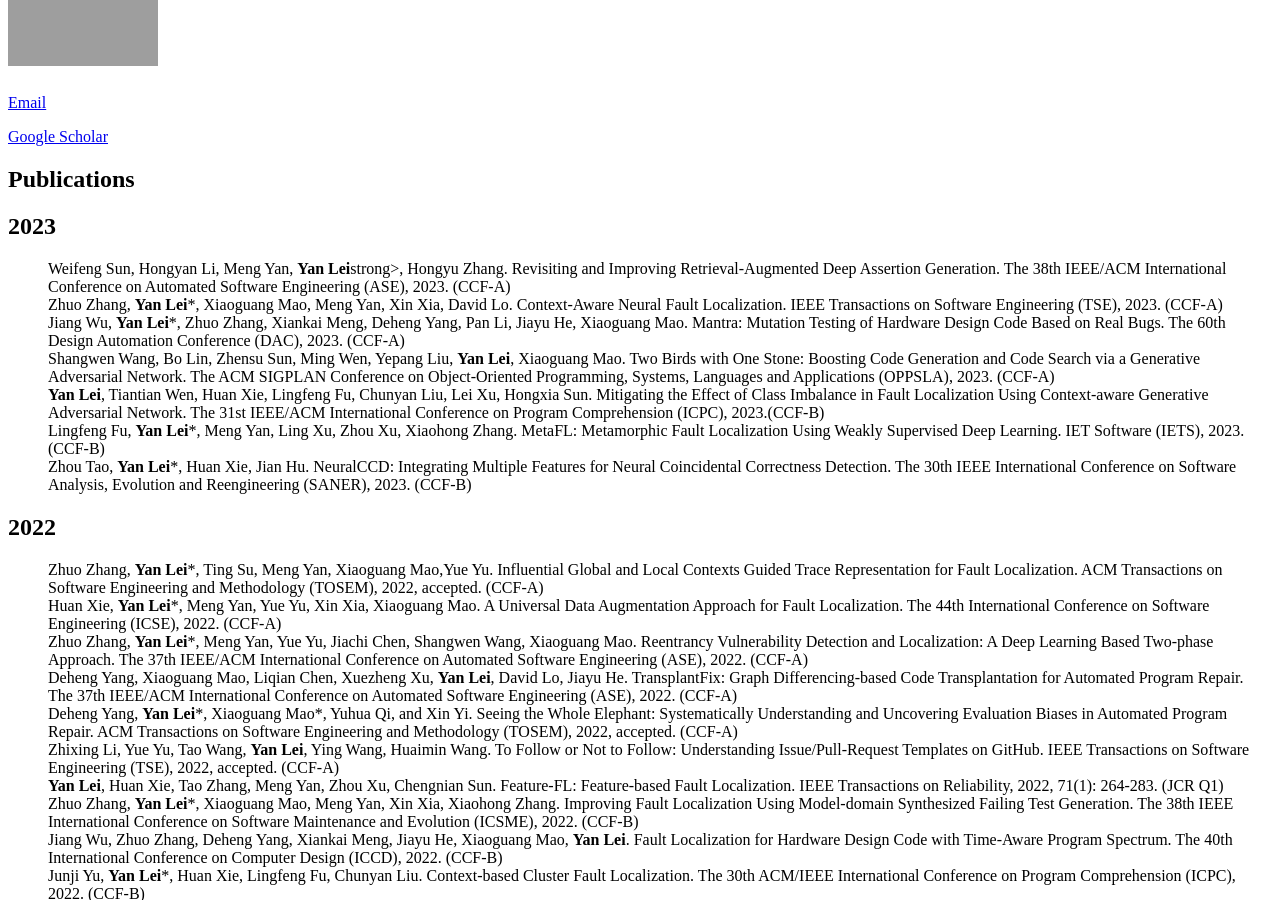
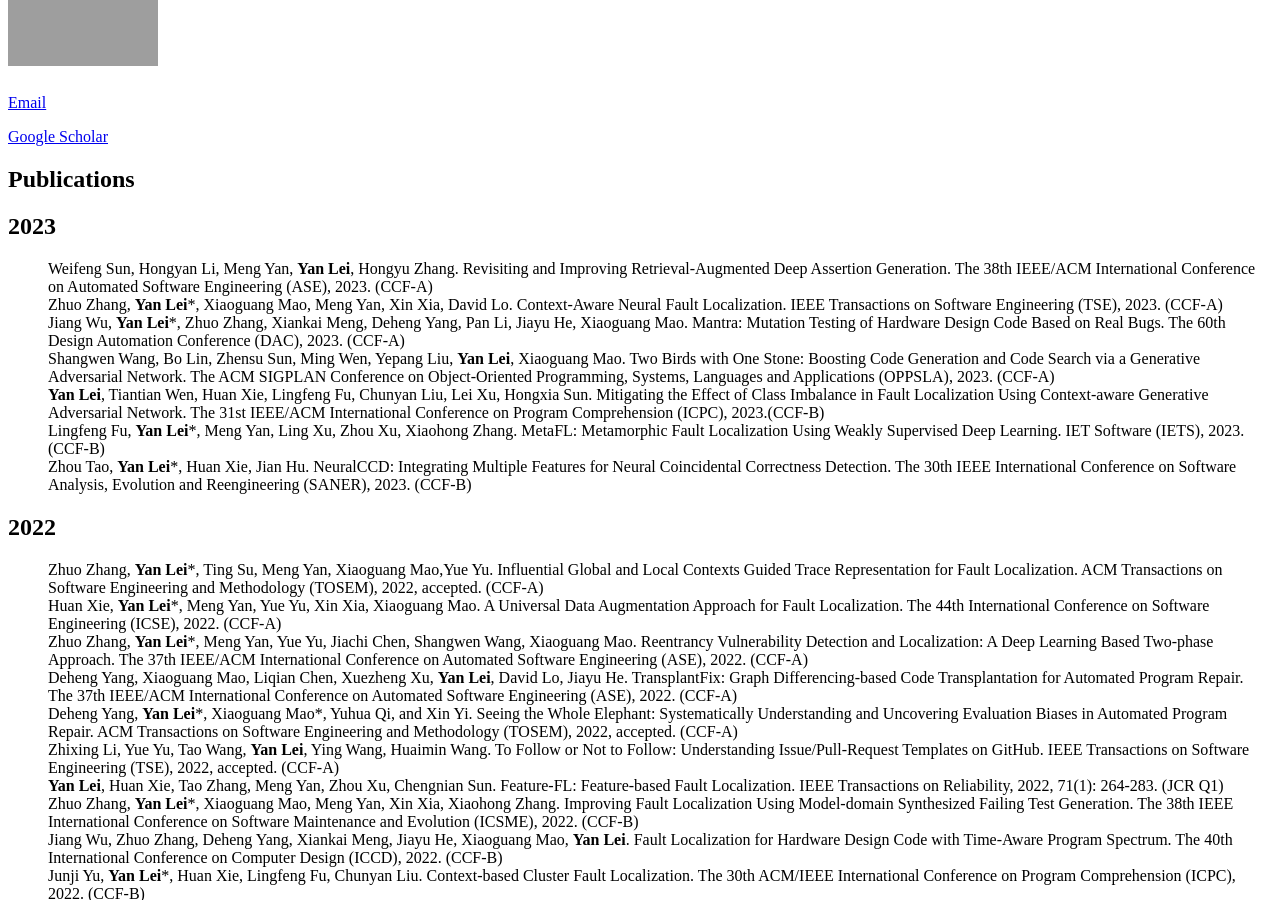
Before and after one commit to yanlei-cs/yanlei-cs.github.io, a Jekyll site: the page built from publications.md, in a window 1280 px wide and 900 px high, scrolled down 350 px. Built offline with Jekyll 4.4.1, drawn with Linux system fonts in a browser that asks for light colours; nearby versions of some CDN libraries; comment, search, counter and statistics services are not loaded.

Commit message:
Update publications.md

```diff
--- a/publications.md
+++ b/publications.md
@@ -9,7 +9,7 @@
 ## 2023
 <UL style="LIST-STYLE-TYPE: none" class=pubs>
 
-<LI>Weifeng Sun, Hongyan Li, Meng Yan, <strong>Yan Lei</strong>strong>, Hongyu Zhang. Revisiting and Improving Retrieval-Augmented Deep Assertion Generation. The 38th IEEE/ACM International Conference on Automated Software Engineering (ASE), 2023. (CCF-A)</LI>
+<LI>Weifeng Sun, Hongyan Li, Meng Yan, <strong>Yan Lei</strong>, Hongyu Zhang. Revisiting and Improving Retrieval-Augmented Deep Assertion Generation. The 38th IEEE/ACM International Conference on Automated Software Engineering (ASE), 2023. (CCF-A)</LI>
 
 <LI> Zhuo Zhang, <strong>Yan Lei</strong>*, Xiaoguang Mao, Meng Yan, Xin Xia, David Lo. Context-Aware Neural Fault Localization. IEEE Transactions on Software Engineering (TSE), 2023. (CCF-A)</LI>
 
```
